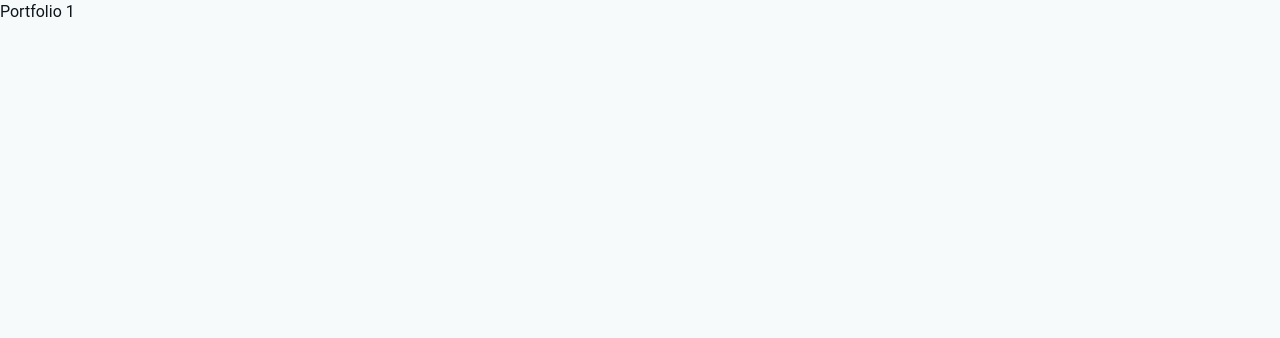
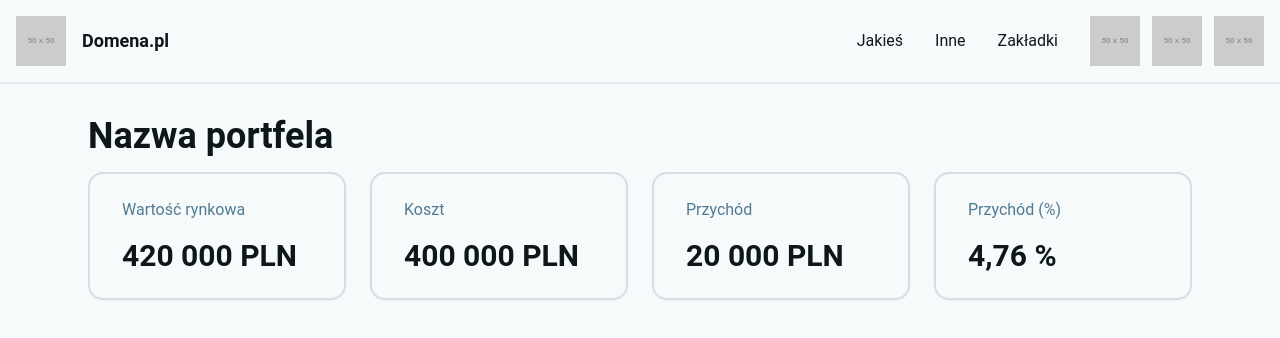
Before and after one commit to PawelSolecki/PRTF-frontend, a React app: page /portfolio/1 in a window 1280 px wide. Shown: the top 338 px of the page. Built offline with nearby package versions, Linux system fonts and the light colour scheme; the HTML template or start-up script is replaced by a standard one.

Commit message:
Add MainNavigation, PortfolioContent, and PortfolioSummary components; update RootPage and PortfolioPage to include new components

```diff
--- /dev/null
+++ b/src/components/MainNavigation.jsx
@@ -0,0 +1,29 @@
+export default function MainNavigation() {
+  return (
+    <header className="p-4 border-b-2">
+      <nav className="flex justify-between m-auto">
+        {/* Lewa strona */}
+        <div className="flex items-center gap-4">
+          <img src="https://placehold.co/50" alt="logo" />
+          <span className="text-lg font-semibold">Domena.pl</span>
+        </div>
+
+        {/* Środek - Nawigacja obok prawej strony */}
+        <div className="flex items-center gap-8">
+          <ul className="flex gap-8">
+            <li className="hover:text-blue-500 cursor-pointer">Jakieś</li>
+            <li className="hover:text-blue-500 cursor-pointer">Inne</li>
+            <li className="hover:text-blue-500 cursor-pointer">Zakładki</li>
+          </ul>
+
+          {/* Prawa strona */}
+          <div className="flex items-center gap-3">
+            <img src="https://placehold.co/50" alt="?" />
+            <img src="https://placehold.co/50" alt="notification" />
+            <img src="https://placehold.co/50" alt="login" />
+          </div>
+        </div>
+      </nav>
+    </header>
+  );
+}
--- /dev/null
+++ b/src/components/UI/Frame.jsx
@@ -0,0 +1,8 @@
+export default function Frame({ label, value }) {
+  return (
+    <div className="flex flex-col justify-center border-secondary border-2 rounded-[15px] pl-8 pt-6 pb-6 shadow-sm">
+      <span className="text-accent text-base mb-4">{label}</span>
+      <span className="text-3xl font-semibold">{value}</span>
+    </div>
+  );
+}
--- /dev/null
+++ b/src/components/portfolio/PortfolioContent.jsx
@@ -0,0 +1,9 @@
+import PortfolioSummary from "./PortfolioSummary";
+
+export default function PortfolioContent() {
+  return (
+    <>
+      <PortfolioSummary />
+    </>
+  );
+}
--- /dev/null
+++ b/src/components/portfolio/PortfolioSummary.jsx
@@ -0,0 +1,16 @@
+import Frame from "../UI/Frame";
+
+export default function PortfolioSummary() {
+  return (
+    <section className="max-w-6xl mx-auto mt-8 px-6">
+      <h2 className="text-4xl font-bold mb-4">Nazwa portfela</h2>
+      <div className="grid grid-cols-1 sm:grid-cols-2 lg:grid-cols-4 gap-6">
+        <Frame label="Wartość rynkowa" value="420 000 PLN" />
+        <Frame label="Koszt" value="400 000 PLN" />
+        <Frame label="Przychód" value="20 000 PLN" />
+        {/* TODO: dodać strzałkę góra/dół */}
+        <Frame label="Przychód (%)" value="4,76 %" />
+      </div>
+    </section>
+  );
+}
--- a/src/pages/PortfolioPage.jsx
+++ b/src/pages/PortfolioPage.jsx
@@ -1,10 +1,11 @@
 import { useParams } from "react-router";
+import PortfolioContent from "../components/portfolio/PortfolioContent";
 
 export default function PortfolioPage() {
   const params = useParams();
   return (
     <>
-      <p>Portfolio {params.portfolioId}</p>
+      <PortfolioContent />
     </>
   );
 }
--- a/src/pages/RootPage.jsx
+++ b/src/pages/RootPage.jsx
@@ -1,11 +1,12 @@
 import { Outlet, useNavigation } from "react-router-dom";
+import MainNavigation from "../components/MainNavigation";
 
 export default function RootPage() {
   const navigation = useNavigation();
 
   return (
     <>
-      {/* <MainNavigation /> */}
+      <MainNavigation />
 
       <main>
         {/*{navigation.state === 'loading' && <p>Loading...</p>}*/}
```
